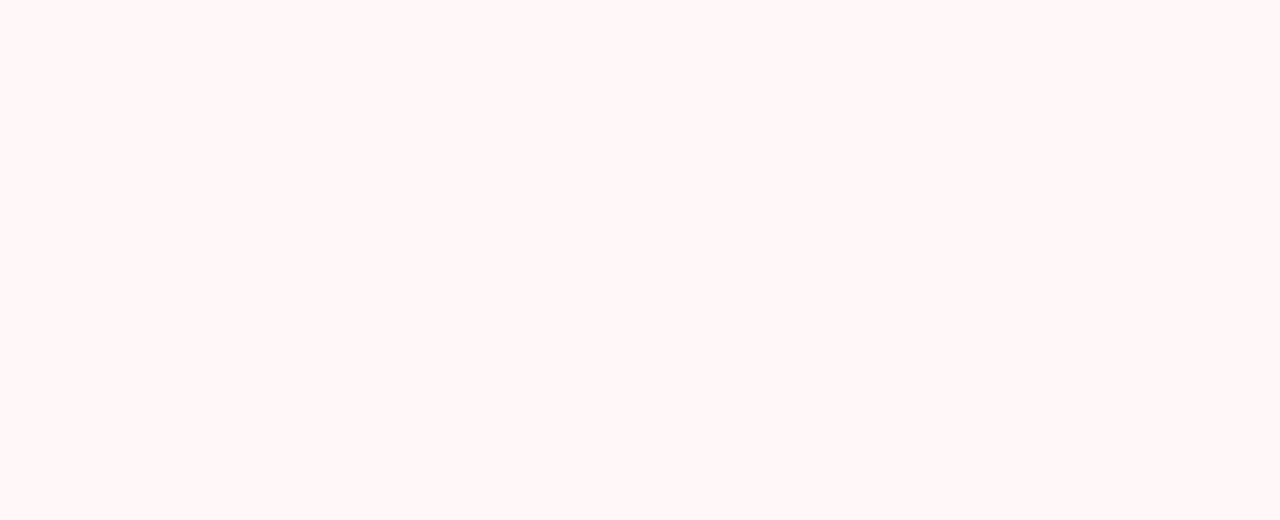
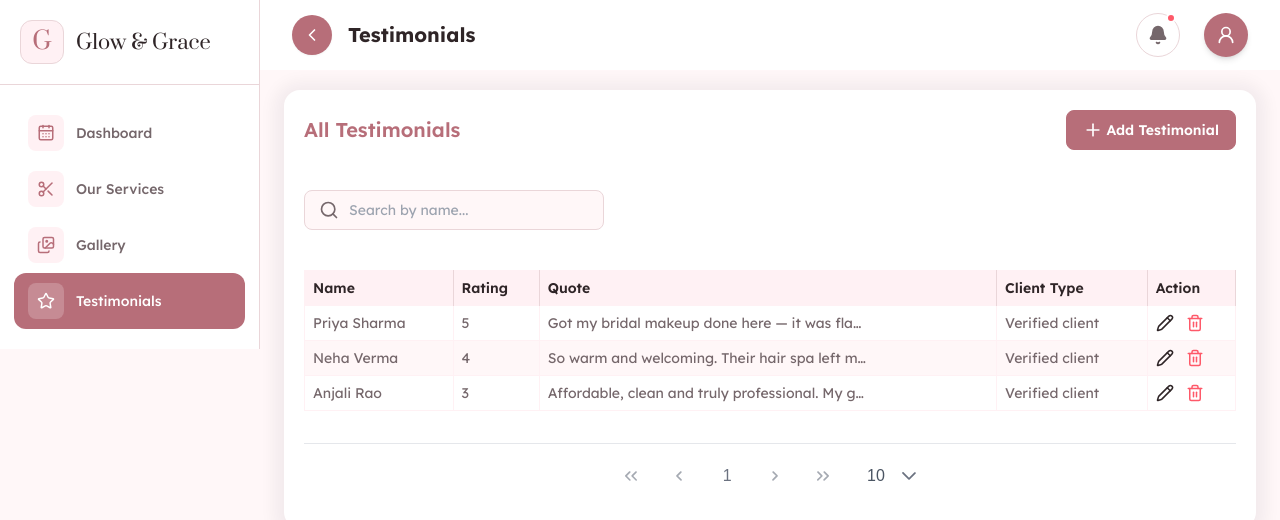
Before and after one commit to dhruviscalelot/beautyparlour-admin, a React (Vite) app: page /testimonials in a window 1280 px wide. Before the commit this address had no page. Shown: the top 520 px of the page. Built offline with nearby package versions, Linux system fonts and the light colour scheme; a web font is replaced by a local one.

Commit message:
review section in routing,table implement

```diff
--- a/src/common/CommonArray.jsx
+++ b/src/common/CommonArray.jsx
@@ -1,4 +1,4 @@
-import { CalendarDays, ClipboardList, LayoutDashboard, Scissors, Settings, Sparkles, Users , Images,} from 'lucide-react'
+import { CalendarDays, ClipboardList, LayoutDashboard, Scissors, Settings, Sparkles, Users, Images, Star } from 'lucide-react'
 
 export const MainMenu = [
     {
@@ -36,6 +36,13 @@ export const MainMenu = [
         view: true,
         icon: Images,
     },
+    {
+        displayname: "Testimonials",
+        route: "/testimonials",
+        isOpen: false,
+        view: true,
+        icon: Star,
+    },
     // {
     //     displayname: "Customers",
     //     route: "/customers",
--- /dev/null
+++ b/src/data/testimonial.js
@@ -0,0 +1,26 @@
+export const testimonialsData = [
+    {
+        id: 1,
+        name: "Priya Sharma",
+        rating: 5,
+        quote:
+            "Got my bridal makeup done here — it was flawless and stayed perfect all day. Highly recommend!",
+        clientType: "Verified client",
+    },
+    {
+        id: 2,
+        name: "Neha Verma",
+        rating: 4,
+        quote:
+            "So warm and welcoming. Their hair spa left my hair the softest it has ever been.",
+        clientType: "Verified client",
+    },
+    {
+        id: 3,
+        name: "Anjali Rao",
+        rating: 3,
+        quote:
+            "Affordable, clean and truly professional. My go-to parlour for facials and threading now.",
+        clientType: "Verified client",
+    },
+];
--- /dev/null
+++ b/src/pages/Testimonials/AddEditTestimonials.jsx
@@ -0,0 +1,9 @@
+import React from 'react'
+
+const AddEditTestimonials = () => {
+  return (
+    <div>AddEditTestimonials</div>
+  )
+}
+
+export default AddEditTestimonials
--- /dev/null
+++ b/src/pages/Testimonials/Testimonials.jsx
@@ -0,0 +1,133 @@
+import React, { useState, useEffect } from 'react'
+import { setPageName } from "../../Store/Action/Auth/Auth_Action";
+import { useDispatch } from 'react-redux';
+import { Link, useNavigate } from 'react-router-dom';
+import CustomTable from "../../components/CustomTable";
+import { testimonialsData } from '../../data/testimonial.js';
+import { Pencil, Trash2, Search, Plus } from "lucide-react";
+import CommonDialog from '../../common/CommonDialog.jsx';
+
+
+const Testimonials = () => {
+    const dispatch = useDispatch();
+    const navigate = useNavigate();
+    const [DeletePopup, setDeletePopup] = useState({ isOpen: false, resData: {}, });
+    const [commonData, setCommonData] = useState({});
+
+    const columns = [
+        // {
+        //     key: "icon", label: "Icon", renderCell: (key, row) => {
+        //         const IconComponent = row?.icon;
+        //         return IconComponent
+        //             ? <span className="flex items-center justify-center w-[40px] h-[40px] rounded-lg bg-primary/10">
+        //                 <IconComponent size={22} className="text-primary" />
+        //             </span>
+        //             : "-";
+        //     }
+        // },
+        { key: "name", label: "Name", renderCell: (key, row) => row?.name || "-" },
+        { key: "rating", label: "Rating", renderCell: (key, row) => row?.rating || "-" },
+        { key: "quote", label: "Quote", renderCell: (key, row) => <div className="max-w-xs truncate">{row?.quote || "-"}</div> },
+        { key: "clientType", label: "Client Type", renderCell: (key, row) => row?.clientType || "-" },
+        {
+            key: "action", label: "Action", renderCell: (key, row) => <div className="flex items-center space-x-3">
+                <span className="text-[18px] lg:text-[20px] xl:text-[24px] text-g1 cursor-pointer" onClick={() => navigate(`./edit/${row.id}`,)} ><Pencil size={18} /></span>
+                <span className="icon-trash text-[18px] lg:text-[20px] xl:text-[24px] text-red cursor-pointer" onClick={() => DeleteOpenDialog(row)} ><Trash2 size={18} /></span>
+            </div>
+        }
+    ]
+
+    // Pagination state — 10 items per page
+    const [pagination, setPagination] = useState({ page: 1, limit: 10 });
+
+
+    // Slice static data for current page
+    const paginatedData = testimonialsData.slice(
+        (pagination.page - 1) * pagination.limit,
+        pagination.page * pagination.limit
+    );
+
+    const handlePageChange = (newPage, newLimit) => {
+        setPagination({ page: newPage, limit: newLimit });
+    };
+    //end
+
+
+    useEffect(() => {
+        dispatch(setPageName("Testimonials"))
+    }, []);
+
+
+
+    //Delete Open Dialog
+    const DeleteOpenDialog = (rowData) => {
+        setCommonData({
+            title: "Delete Service",
+            description: "Are You Sure You Want To Delete This Service? ",
+            buttonNames: { firstBtn: "Cancel", secondBtn: "Delete" },
+        });
+        setDeletePopup({
+            isOpen: true,
+            resData: rowData,
+        });
+    };
+
+
+    //Delete Close Dialog
+    const deleteCloseDialog = async (closeEvent) => {
+        if (closeEvent) {
+            if (DeletePopup?.resData) {
+                let resData = DeletePopup?.resData;
+                const payload = { service_id: resData?._id || "", };
+                // const response = await dispatch(deleteService(payload));
+                if (response?.IsSuccess) {
+                    toast.success(response?.Message);
+                    // GetServicesData();
+                }
+                setDeletePopup({
+                    isOpen: false,
+                    resData: {},
+                });
+            }
+        } else {
+            setDeletePopup({ isOpen: false, resData: {}, });
+        }
+    };
+
+
+
+    return (
+        <>
+            <div className="bg-white rounded-xl lg:rounded-2xl main_shadow p-3 lg:p-4 xl:p-5 space-y-4 lg:space-y-6 xl:space-y-8">
+
+                <div className="flex items-center justify-between">
+                    <h6 className="text-20 font-semibold text-primary">All Testimonials</h6>
+                    <Link to="./create" className='btn_primary w-auto '><Plus size={20} />
+                        <span>Add Testimonial</span>
+                    </Link>
+                </div>
+
+                <div className='flex flex-wrap items-center -mx-1.5 lg:-mx-2 2xl:-mx-3'>
+                    <div className='w-full xs:w-1/2 md:w-1/3 2xl:w-[358px] p-1.5 lg:p-2 2xl:p-3'>
+                        <div className="input w-full max-w-full flex items-center">
+                            <span className='text-g7 block text-[18px] xl:text-[20px] cursor-pointer'><Search size={20} /></span>
+                            <input type="text" placeholder='Search by name...' className='w-full outline-none bg-transparent text-d3 pl-2.5 text-g1' />
+                        </div>
+                    </div>
+                </div>
+
+                <CustomTable
+                    columns={columns}
+                    data={paginatedData}
+                    isPagination={true}
+                    totalRecords={testimonialsData.length}
+                    pagination={pagination}
+                    handlePageChange={handlePageChange}
+                />
+            </div>
+            {DeletePopup.isOpen && <CommonDialog CommonData={commonData} closeCommonDialog={deleteCloseDialog} />}
+        </>
+    )
+}
+
+export default Testimonials
--- a/src/routes/AllRoutes.jsx
+++ b/src/routes/AllRoutes.jsx
@@ -7,7 +7,8 @@ import RequireAuth from "../routes/RequireAuth"
 import OurServices from '../pages/OurServices/OurServices';
 import Gallery from '../pages/Gallery/Gallery';
 import AddEditOurServices from '../pages/OurServices/AddEditOurServices';
-import AddEditGallery from '../pages/Gallery/AddEditGallery';
+import Testimonials from '../pages/Testimonials/Testimonials';
+import AddEditTestimonials from '../pages/Testimonials/AddEditTestimonials';
 
 
 const AllRoutes = () => {
@@ -27,9 +28,13 @@ const AllRoutes = () => {
                     <Route path='/our-services/create' element={<AddEditOurServices />} />
                     <Route path='/our-services/edit/:id' element={<AddEditOurServices />} />
 
-
                     {/* Gallery */}
                     <Route path='/gallery' element={<Gallery />} />
+
+                    {/* Reviews */}
+                    <Route path='/testimonials' element={<Testimonials />} />
+                    <Route path='/testimonials/create' element={<AddEditTestimonials />} />
+                    <Route path='/testimonials/edit/:id' element={<AddEditTestimonials />} />
 
 
                 </Route>
```
